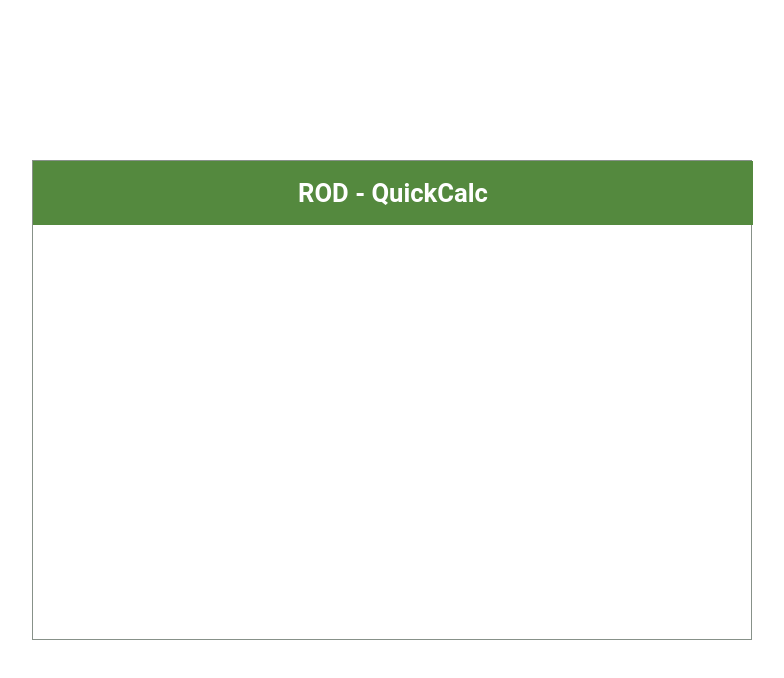
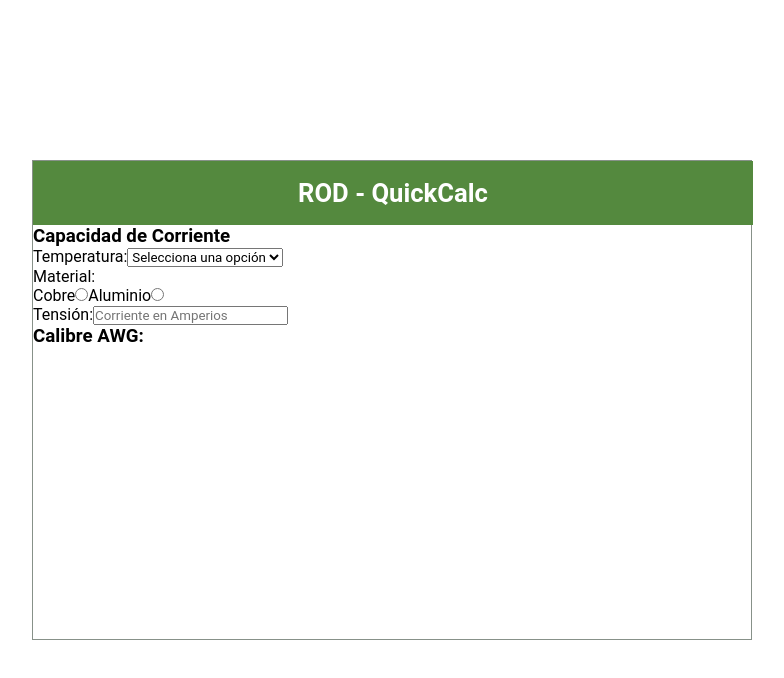
Before and after one commit to cmarioep/ROD-QuickCalc, a React (Vite) app: page /awgbycurrent in a window 1280 px wide. Before the commit this address had no page. Shown: the top 678 px of the page, without its empty margins (248-1032 px from the left). Built offline with nearby package versions, Linux system fonts and the light colour scheme.

Commit message:
Renaming: CurrentCapacity to AgwByCurrent

```diff
--- a/src/App.jsx
+++ b/src/App.jsx
@@ -1,6 +1,6 @@
 import { Route, Routes } from "react-router-dom";
 
-import { Home, VoltageDrop, CurrentCapacity } from "./pages/";
+import { Home, VoltageDrop, AwgByCurrent } from "./pages/";
 import { Layout } from "./layout/Layout";
 
 
@@ -14,7 +14,7 @@ function App() {
       <Routes>
         <Route path="/" element={<Home />} />
         <Route path="/voltagedrop" element={<VoltageDrop />} />
-        <Route path="/currentcapacity" element={<CurrentCapacity />} />
+        <Route path="/awgbycurrent" element={<AwgByCurrent />} />
       </Routes>
     </Layout>
 
--- a/src/pages/CurrentCapacity.jsx
+++ b/src/pages/AwgByCurrent.jsx
@@ -6,7 +6,7 @@ import { getCurrentCapacity } from '../utils/getCurrentCapacity';
 
 import '../styles/pages/CurrentCapacity.scss';
 
-export const CurrentCapacity = () => {
+export const AwgByCurrent = () => {
 
     const { material, temperature, current, formState, onInputChange } = useForm({ material: '', temperature: '', current: '' });
 
--- a/src/pages/Home.jsx
+++ b/src/pages/Home.jsx
@@ -11,8 +11,8 @@ export const Home = () => {
     return (
         <ul className="home">
             <li><Link className="home__item" to="/voltagedrop">Caida de Tensión <ForwardIcon/> </Link></li>
-            <li><Link className="home__item" to="/currentcapacity">Selección de Alimentador <ForwardIcon/> </Link></li>
-            <li><Link className="home__item" to="/currentcapacity">Capacidad de Corriente <ForwardIcon/> </Link></li>
+            <li><Link className="home__item" to="/awgbycurrent">Capacidad de Corriente <ForwardIcon/> </Link></li>
+            <li><Link className="home__item" to="/currentcapacity">Selección de Alimentador<ForwardIcon/> </Link></li>
         </ul>
     )
 
--- a/src/pages/index.js
+++ b/src/pages/index.js
@@ -1,3 +1,3 @@
 export * from './Home';
-export * from './CurrentCapacity';
+export * from './AwgByCurrent';
 export * from './VoltageDrop';
```
